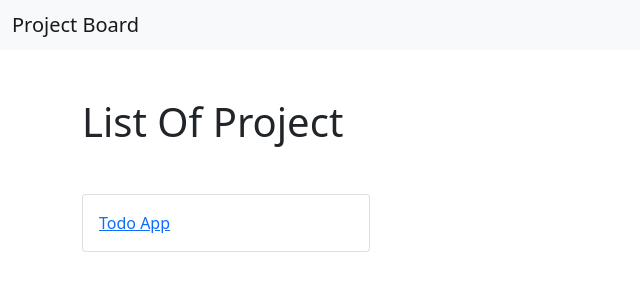
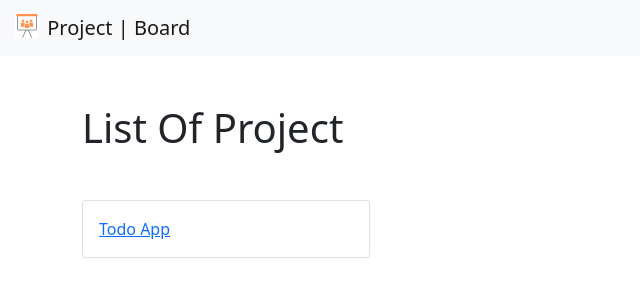
Before and after one commit to avinashboy/project-board, a plain HTML site: page index.html in a window 1280 px wide. Shown: the whole page, without its empty margins (0-640 px from the left). Drawn offline with nearby package versions, Linux system fonts and the light colour scheme.

Commit message:
Add files via upload

```diff
--- a/index.html
+++ b/index.html
@@ -14,7 +14,10 @@
 <body>
   <nav class="navbar navbar-light bg-light">
     <div class="container-fluid">
-      <span class="navbar-brand mb-0 h1">Project Board</span>
+      <a class="navbar-brand" href="#">
+        <img src="./asset/svg/logo.svg" alt="logo" width="30" height="24" class="d-inline-block align-text-top">
+        Project | Board
+      </a>
     </div>
   </nav>
   <div class="container mt-5">
```
Also changed, not shown: asset/svg/logo.svg (added).
